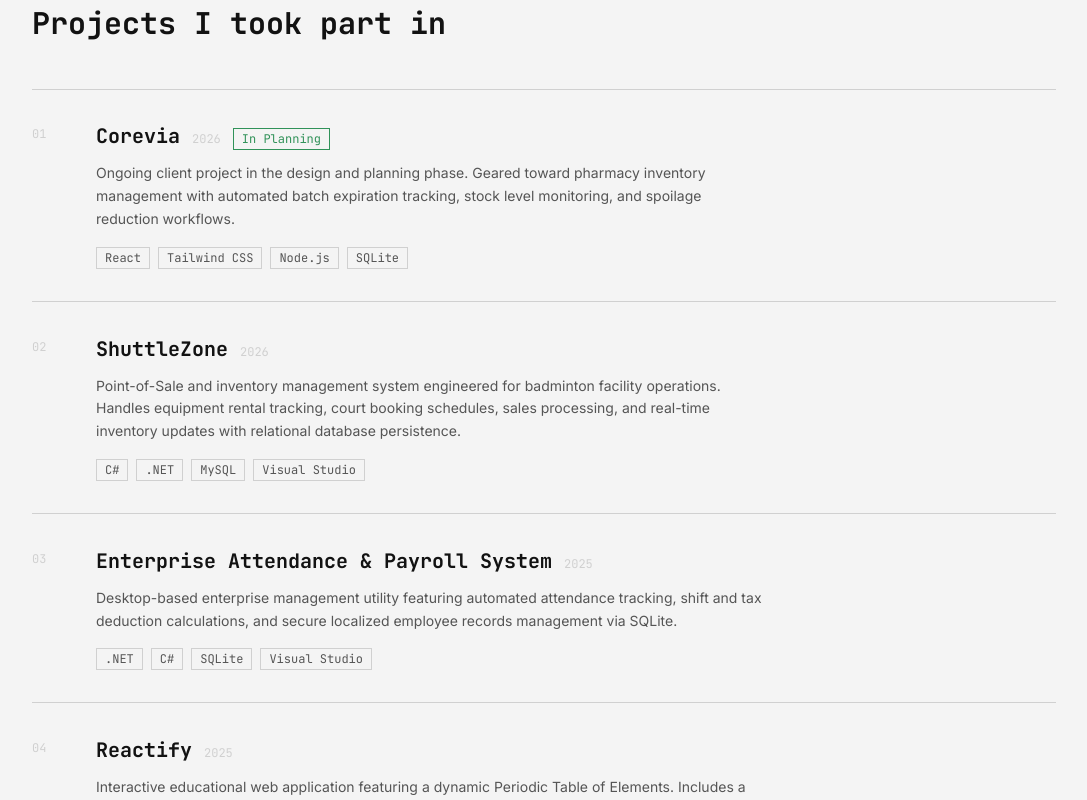
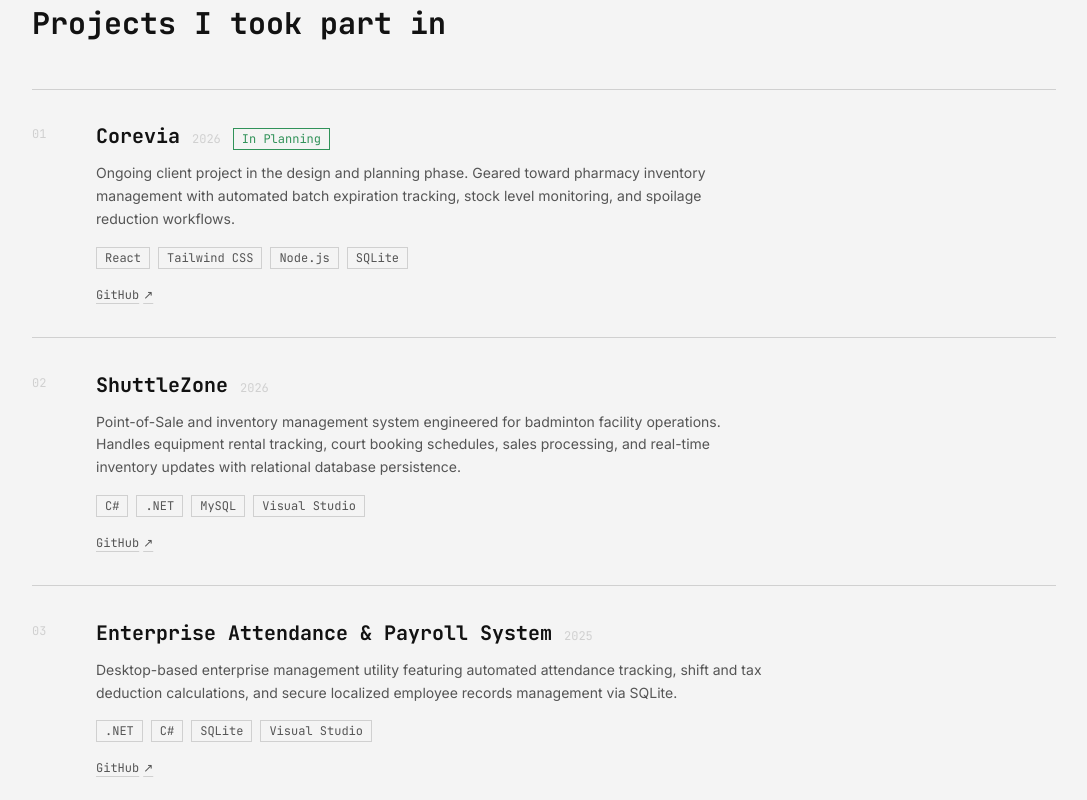
Before and after one commit to rdgptrck/rodge.dev, a React (Vite) app: page / in a window 1280 px wide. Shown: the part 1080-1880 px from the top of the page, without its empty margins (96-1183 px from the left). Built offline with nearby package versions, Linux system fonts and the light colour scheme.

Commit message:
feat: add github repo links for each projects

```diff
--- a/src/components/Projects/Projects.tsx
+++ b/src/components/Projects/Projects.tsx
@@ -15,6 +15,8 @@
     year: "2026",
 
     badge: "In Planning",
+
+    github: "https://github.com/rdgptrck/corevia",
   },
 
   {
@@ -28,6 +30,8 @@
     stack: ["C#", ".NET", "MySQL", "Visual Studio"],
 
     year: "2026",
+
+    github: "https://github.com/rdgptrck/shuttlezone",
   },
 
   {
@@ -41,6 +45,8 @@
     stack: [".NET", "C#", "SQLite", "Visual Studio"],
 
     year: "2025",
+
+    github: "https://github.com/rdgptrck/enterprise-attendance-payroll",
   },
 
   {
@@ -54,6 +60,8 @@
     stack: ["JavaScript", "HTML5", "CSS3"],
 
     year: "2025",
+
+    github: "https://github.com/rdgptrck/reactify",
   },
 ]
 
@@ -165,6 +173,31 @@
                       </span>
                     ))}
                   </div>
+                  {project.github && (
+                    <div className="mt-3">
+                      <a
+                        href={project.github}
+                        target="_blank"
+                        rel="noopener noreferrer"
+                        className="inline-flex items-center gap-1 font-mono text-xs transition-colors duration-150 underline underline-offset-4"
+                        style={{
+                          color: colors.muted,
+                          textDecorationColor: colors.border,
+                        }}
+                        onMouseEnter={(event) =>
+                          (event.currentTarget.style.color = colors.accent)
+                        }
+                        onMouseLeave={(event) =>
+                          (event.currentTarget.style.color = colors.muted)
+                        }
+                      >
+                        <span>GitHub</span>
+                        <span aria-hidden="true" className="text-xs">
+                          ↗
+                        </span>
+                      </a>
+                    </div>
+                  )}
                 </div>
               </div>
             </div>
```
